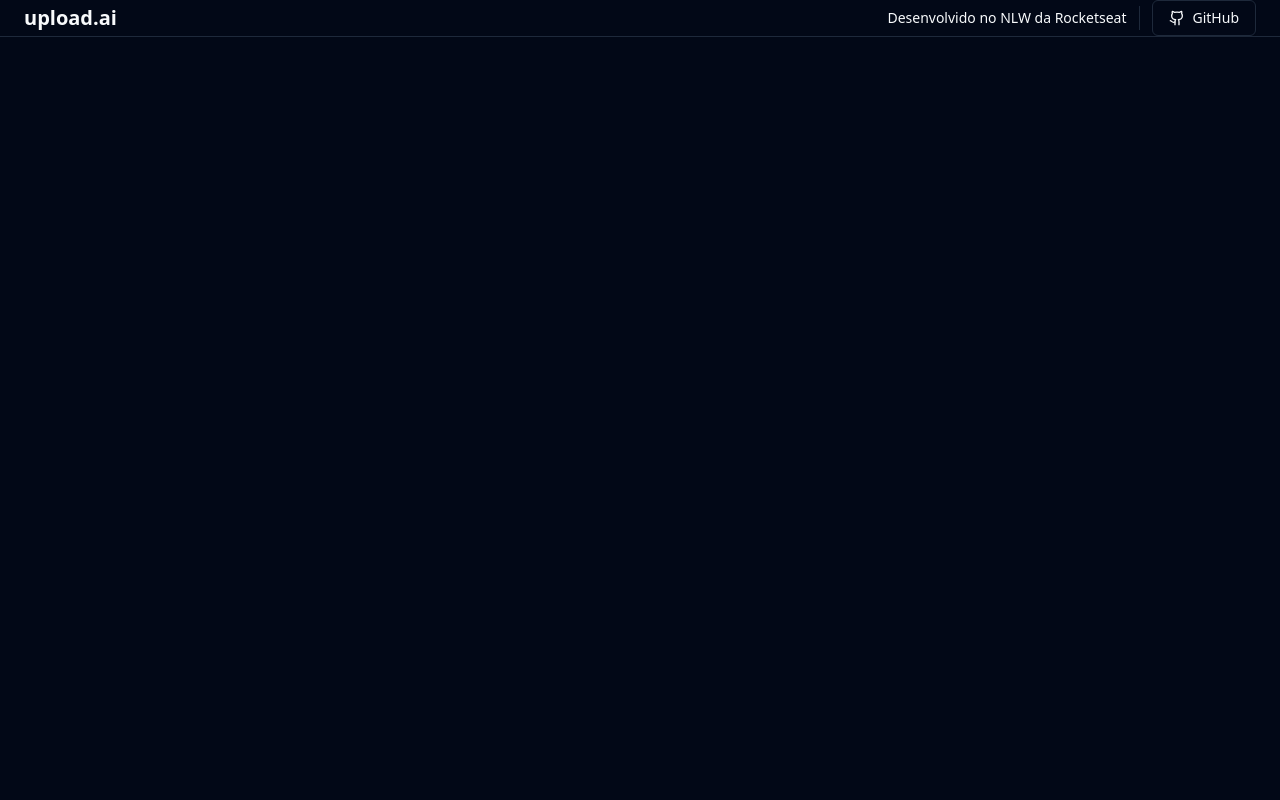
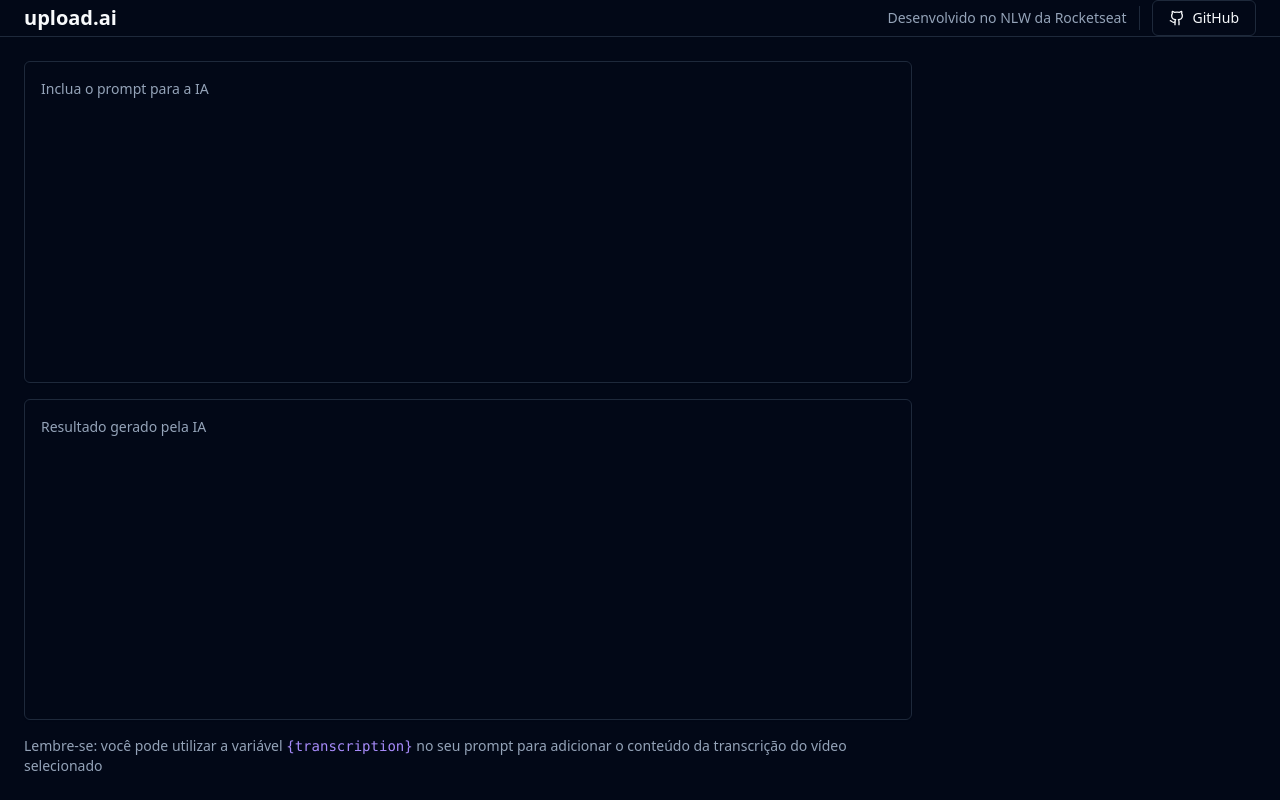
Before and after one commit to ojairojr/OpenAI-WEB, a React (Vite) app: page / in a window 1280 px wide. Built offline with nearby package versions, Linux system fonts and the light colour scheme.

Commit message:
Criando e estilizando Textarea

```diff
--- a/src/App.tsx
+++ b/src/App.tsx
@@ -1,15 +1,16 @@
 import { Button } from "./components/ui/button";
 import { Github } from 'lucide-react'
 import { Separator } from "./components/ui/separator";
+import { Textarea } from "./components/ui/textarea";
 
 export function App() {
   return (
-    <div>
+    <div className="min-h-screen flex flex-col">
       <div className="px-6 pv-5 flex items-center justify-between border-b">
         <h1 className="text-xl font-bold">upload.ai</h1>
 
         <div className="flex items-center gap-3">
-          <span className="text-sm text-nuted-foreground">
+          <span className="text-sm text-muted-foreground">
             Desenvolvido no NLW da Rocketseat
           </span>
           <Separator orientation="vertical" className="h-6"/>
@@ -19,6 +20,28 @@
           </Button>
         </div>
       </div>
+
+      <main className="flex-1 p-6 flex gap-6">
+        <div className="flex flex-col flex-1 gap-4">
+          <div className="grid grid-rows-2 gap-4 flex-1">
+            <Textarea
+              className="resize-none p-4 leading-relaxed"
+              placeholder="Inclua o prompt para a IA"
+            />
+            <Textarea
+              className="resize-none p-4 leading-relaxed"
+              placeholder="Resultado gerado pela IA"
+              readOnly
+            />
+
+          </div>
+          <p className="text-sm text-muted-foreground">
+            Lembre-se: você pode utilizar a variável <code className="text-violet-400">{'{transcription}'}</code> no seu prompt para adicionar o conteúdo da transcrição do vídeo selecionado
+          </p>
+        </div>
+        <aside className="w-80"></aside>
+      </main>
+
     </div>
   )
 }
--- /dev/null
+++ b/src/components/ui/textarea.tsx
@@ -0,0 +1,24 @@
+import * as React from "react"
+
+import { cn } from "@/lib/utils"
+
+export interface TextareaProps
+  extends React.TextareaHTMLAttributes<HTMLTextAreaElement> {}
+
+const Textarea = React.forwardRef<HTMLTextAreaElement, TextareaProps>(
+  ({ className, ...props }, ref) => {
+    return (
+      <textarea
+        className={cn(
+          "flex min-h-[60px] w-full rounded-md border border-input bg-transparent px-3 py-2 text-sm shadow-sm placeholder:text-muted-foreground focus-visible:outline-none focus-visible:ring-1 focus-visible:ring-ring disabled:cursor-not-allowed disabled:opacity-50",
+          className
+        )}
+        ref={ref}
+        {...props}
+      />
+    )
+  }
+)
+Textarea.displayName = "Textarea"
+
+export { Textarea }
```
